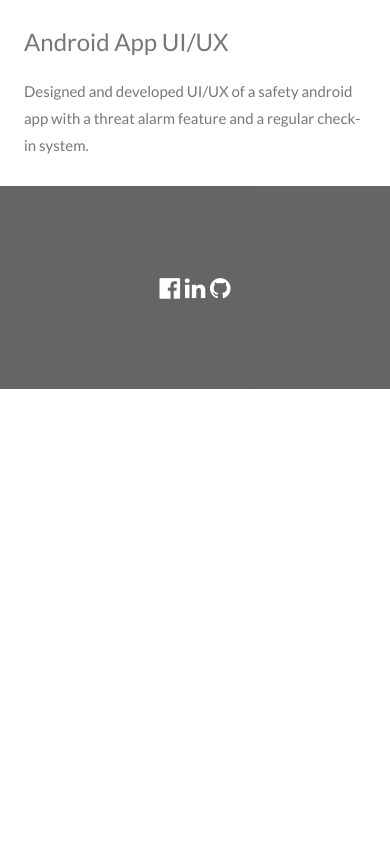
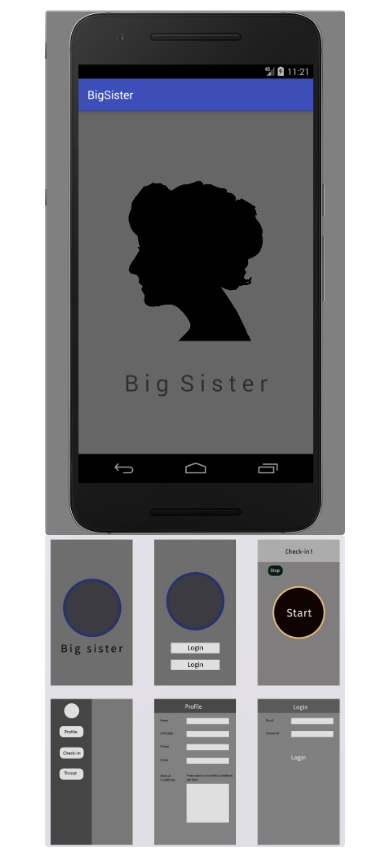
Before and after one commit to ykim0113/ykim0113.git.io, a plain HTML site: page projects.html in a window 390 px wide. Shown: the part 846-1696 px from the top of the page. Before the commit the page ends 1235 px from the top, so only its background shows below. Drawn offline with nearby package versions, Linux system fonts and the light colour scheme.

Commit message:
mobile update5

```diff
--- a/projects.html
+++ b/projects.html
@@ -279,7 +279,7 @@ body, html {
 
 
   <div class="w3-row">
-    <div class="w3-col m6 w3-center w3-padding-large circular w3-hide-small">
+    <div class="w3-col m6 w3-center w3-padding-large">
        <img src="assets/project/bigSisterapp.png" class="w3-round w3-image" alt pad="app cover" width="300" height="200">
       <img src="assets/project/bigSister.jpg" class="w3-round w3-image" alt pad="app prototype" width="300" height="200">
     </div>
```
